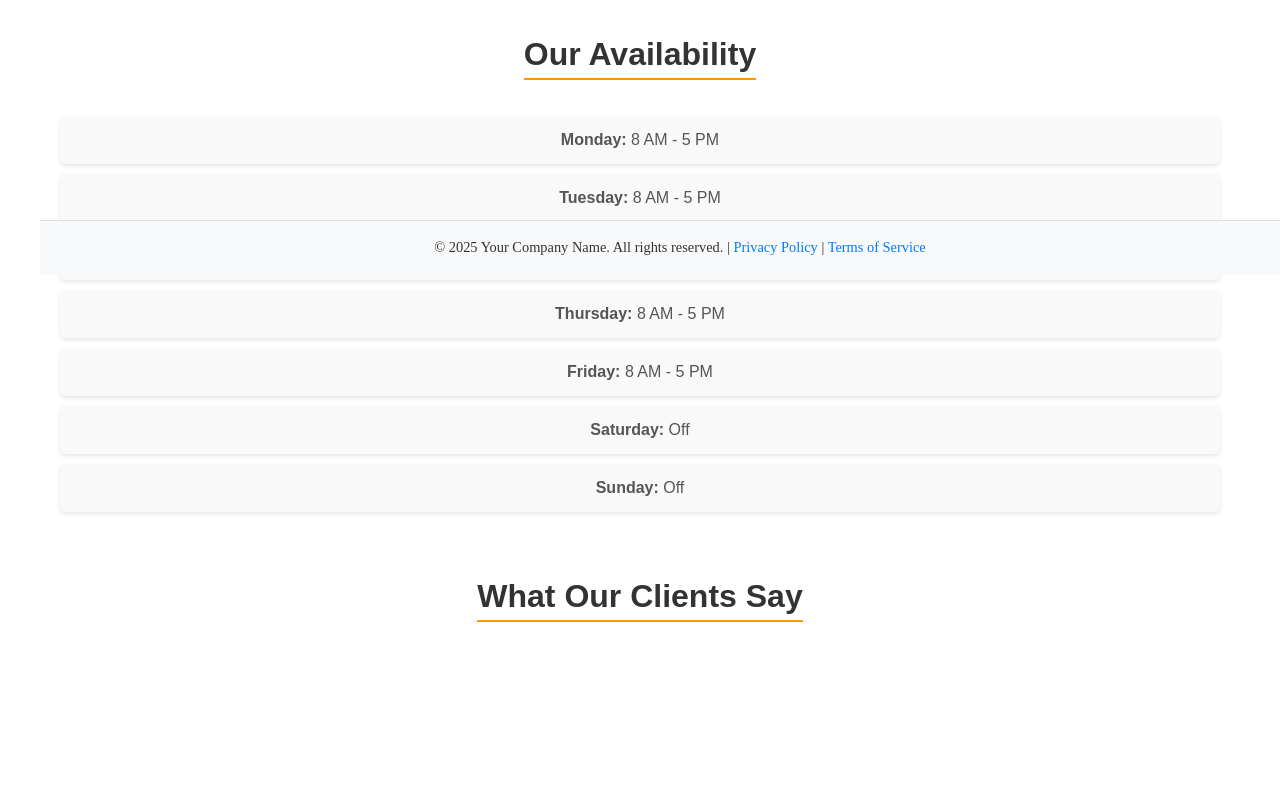
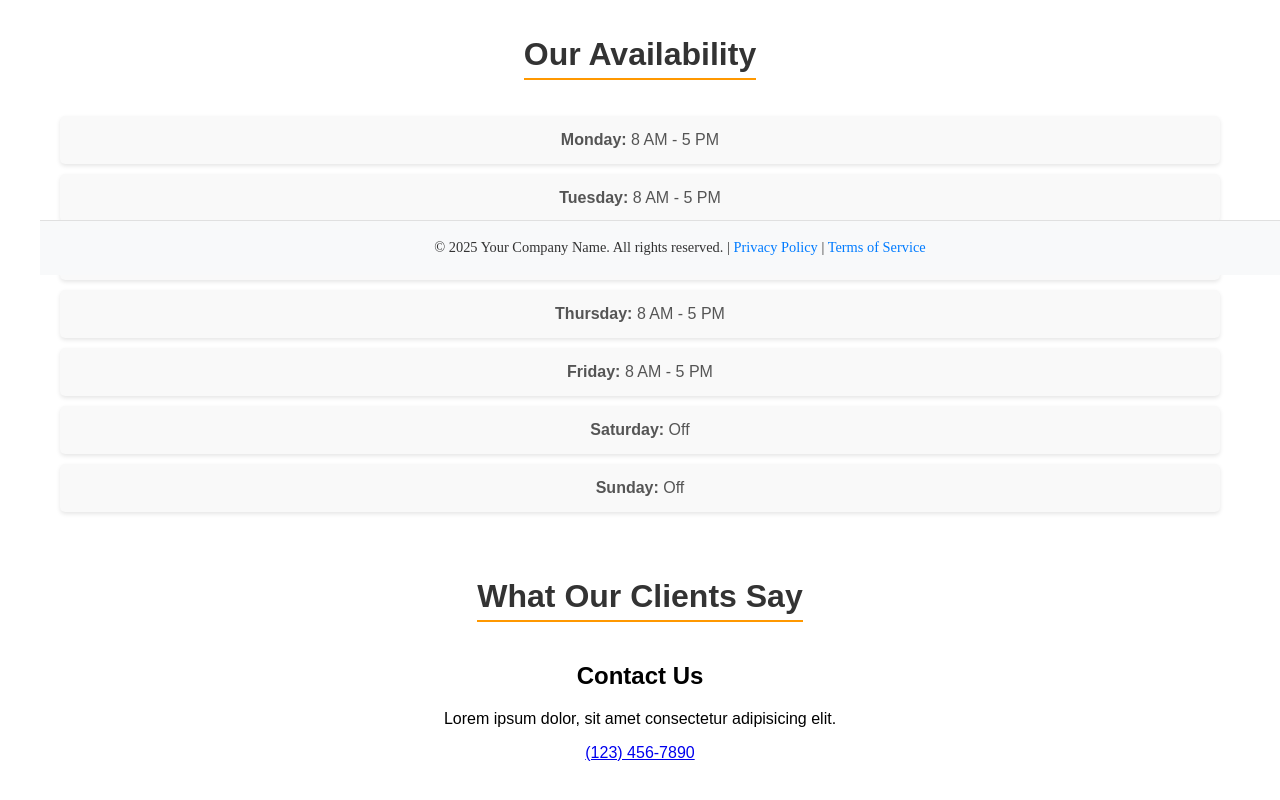
Before and after one commit to adrianlagarto/Blendz-By-JJ, a React (Vite) app in the folder client/: page / in a window 1280 px wide. Shown: the part 525-1325 px from the top of the page. Before the commit the page ends 1227 px from the top, so only its background shows below. Built offline with nearby package versions, Linux system fonts and the light colour scheme.

Commit message:
Contact_num_component

```diff
--- /dev/null
+++ b/client/src/components/ContactNumber.jsx
@@ -0,0 +1,18 @@
+import React from "react";
+import "./ContactNumber.module.scss";
+
+const ContactNumber = ({ phoneNumber }) => {
+  return (
+    <section className="contact-number-section">
+      <div className="contact-number-content">
+        <h2>Contact Us</h2>
+        <p>Lorem ipsum dolor, sit amet consectetur adipisicing elit. </p>
+        <a href={`tel:${phoneNumber}`} className="contact-button">
+          {phoneNumber}
+        </a>
+      </div>
+    </section>
+  );
+};
+
+export default ContactNumber;
--- /dev/null
+++ b/client/src/components/ContactNumber.module.scss
@@ -0,0 +1,22 @@
+.contact-number-section {
+  padding: 20px;
+  background-color: #f9f9f9;
+}
+
+.contact-number-content {
+  text-align: center;
+}
+
+.contact-button {
+  display: inline-block;
+  margin-top: 10px;
+  padding: 10px 20px;
+  background-color: #3498db;
+  color: white;
+  text-decoration: none;
+  border-radius: 5px;
+}
+
+.contact-button:hover {
+  background-color: #2980b9;
+}
--- a/client/src/pages/Booknow.jsx
+++ b/client/src/pages/Booknow.jsx
@@ -7,7 +7,7 @@ const BookNow = () => {
   useEffect(() => {
     const fetchSchedule = async () => {
       try {
-        const response = await axios.get("http://127.0.0.1:5070/booknow");
+        const response = await axios.get("http://localhost:5070/booknow");
         setSchedule(response.data);
       } catch (error) {
         console.error("Error fetching schedule:", error);
--- a/client/src/pages/Home.jsx
+++ b/client/src/pages/Home.jsx
@@ -1,6 +1,7 @@
 import React, { useEffect, useState } from "react";
 //import ClientReview from "/components/ClientReview/ClientReview";
 import "./Home.scss"; // Import SCSS file
+import ContactNumber from "../components/ContactNumber";
 //import barberChair from "../../assets/barber-chair.jpg"; // Example image
 
 const Home = () => {
@@ -68,6 +69,7 @@ const Home = () => {
           ))}
         </div>
       </section>
+      <ContactNumber phoneNumber="(123) 456-7890" />
     </div>
   );
 };
```
Also changed, not shown: 1 other file (tests, documents, lock files or other folders).
